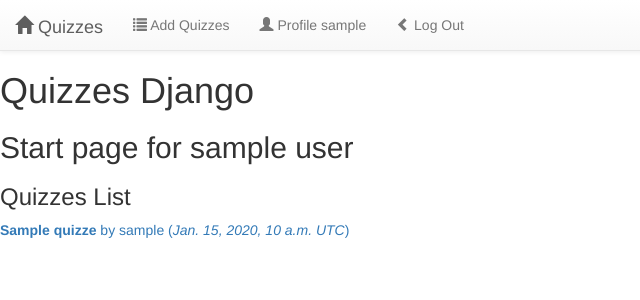
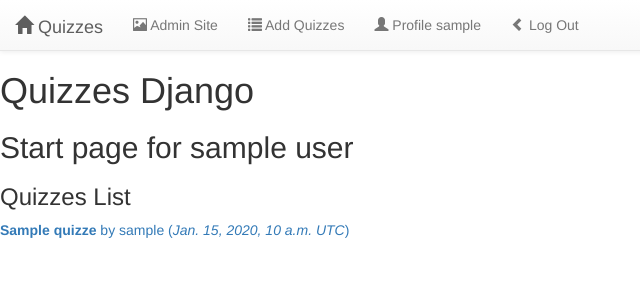
Before and after one commit to 1-0/quizzes, a Django app: page / in a window 1280 px wide. Shown: the top 300 px of the page, without its empty margins (0-640 px from the left). Run offline with Django 3.2, Linux system fonts and the light colour scheme; a user stored in the database is signed in; tables that the repository leaves empty hold one stand-in row (values such as "Sample post"); some libraries are stand-ins or nearby versions.

Commit message:
Add admin link

```diff
--- a/quizzes/templates/navbar.html
+++ b/quizzes/templates/navbar.html
@@ -58,6 +58,15 @@
     {#<!--                    </div>-->#}
     {#<!--                </div>-->#}
     {#<!--            {% endif %}-->#}
+                {% if user.is_superuser %}
+                    <li>
+                        <a href="/admin"
+                        >
+                <span class="glyphicon glyphicon-picture" aria-hidden="true"></span>
+                            Admin Site
+                        </a>
+                    </li>
+                {% endif %}
                 {% if user.is_authenticated %}
                     <li>
                         <a href="{% url 'add_quizzes' %}"
```
